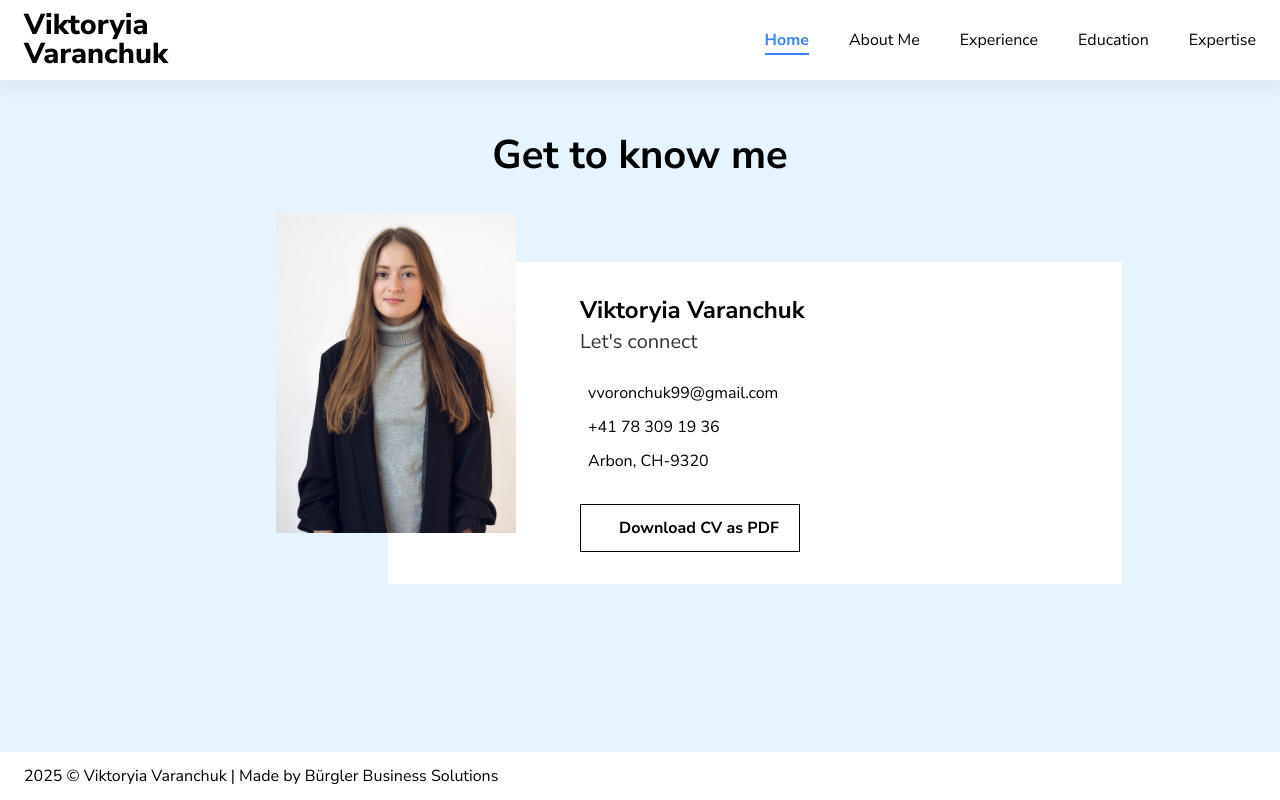
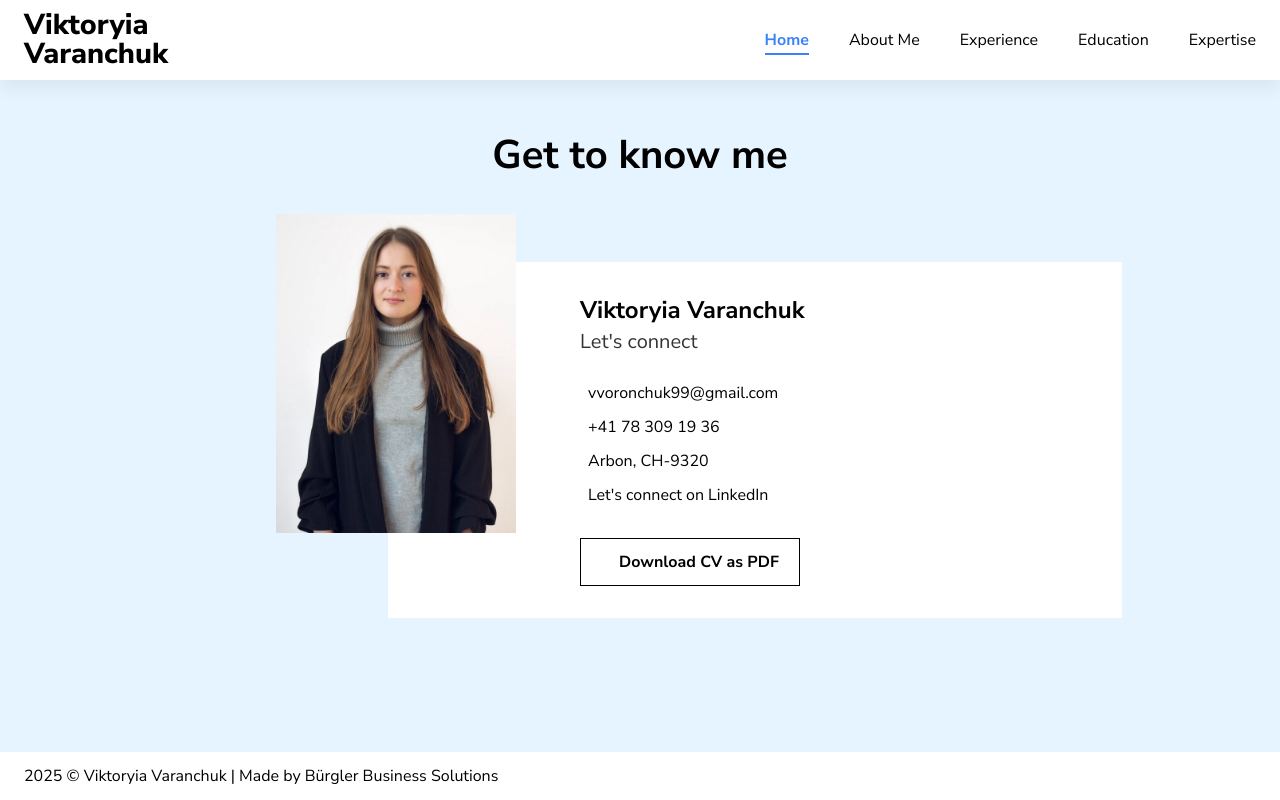
Before and after one commit to noelbue/vv-cv-website, a React (Create React App) app: page / in a window 1280 px wide. Built offline with nearby package versions, Linux system fonts and the light colour scheme; the HTML template or start-up script is replaced by a standard one.

Commit message:
update social icons

```diff
--- a/src/data/Home.js
+++ b/src/data/Home.js
@@ -21,6 +21,11 @@ export const Home = {
       text: "Arbon, CH-9320",
       href: "https://www.google.com/maps/place/9320+Arbon/@47.515702,9.3998401,14z/data=!3m1!4b1!4m6!3m5!1s0x479b034b182ce0cf:0x636f223ad9679cf5!8m2!3d47.5140905!4d9.4268301!16zL20vMGczNjNk?entry=ttu&g_ep=EgoyMDI1MDIxOC4wIKXMDSoASAFQAw%3D%3D",
     },
+    {
+      icon: "fa fa-linkedin-square",
+      text: "Let's connect on LinkedIn",
+      href: "https://www.linkedin.com/in/viktoriyavoronchuk/",
+    },
   ],
   cv: {
     text: "Download CV as PDF",
```
